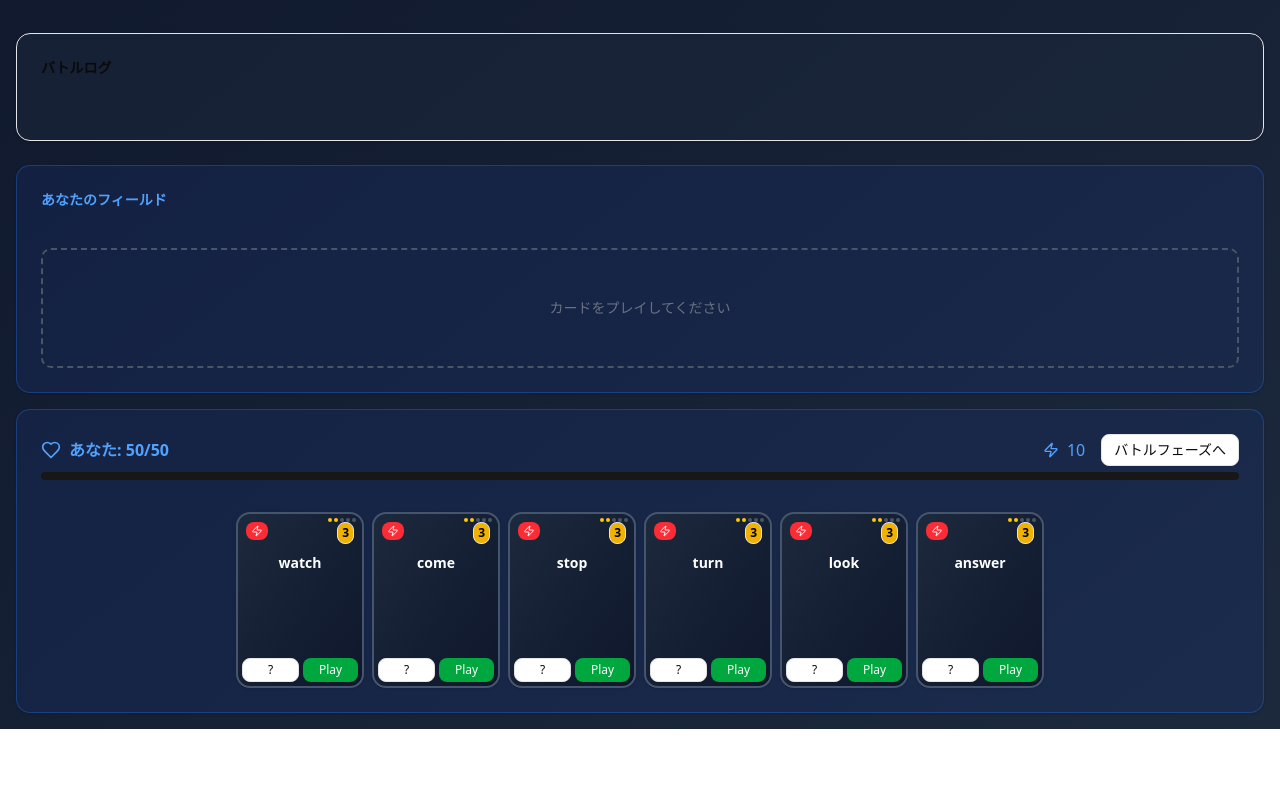
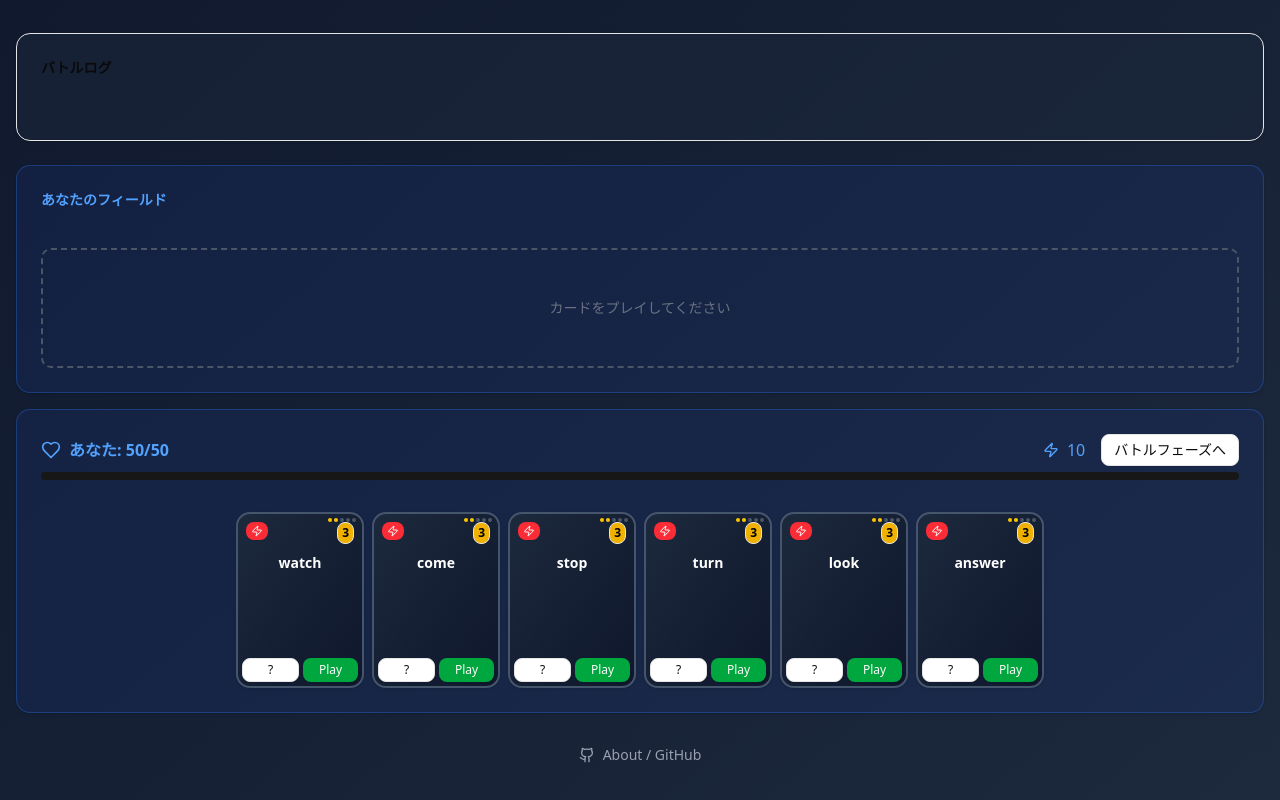
Before and after one commit to masakiishitani/eiken3-card-battle, a React (Vite) app: page / in a window 1280 px wide. Shown: the part 279-1079 px from the top of the page. Before the commit the page ends 1008 px from the top, so only its background shows below. Built offline with nearby package versions, Linux system fonts and the light colour scheme.

Commit message:
Add footer with GitHub link and About reference

```diff
--- a/src/components/GameBoard.jsx
+++ b/src/components/GameBoard.jsx
@@ -1,6 +1,6 @@
 import React, { useState, useEffect, useReducer } from 'react';
 import { motion, AnimatePresence } from 'framer-motion';
-import { Heart, Zap, Clock, Trophy, BookOpen, BarChart3, HelpCircle, Settings } from 'lucide-react';
+import { Heart, Zap, Clock, Trophy, BookOpen, BarChart3, HelpCircle, Settings, Github } from 'lucide-react';
 import { Button } from '@/components/ui/button';
 import { Card as UICard, CardContent, CardHeader, CardTitle } from '@/components/ui/card';
 import { Badge } from '@/components/ui/badge';
@@ -356,6 +356,19 @@ const GameBoard = () => {
         isOpen={showHowToPlay}
         onClose={() => setShowHowToPlay(false)}
       />
+
+      {/* フッター */}
+      <footer className="mt-8 pb-4 text-center text-sm text-gray-400">
+        <a
+          href="https://github.com/masakiishitani/eiken3-card-battle"
+          target="_blank"
+          rel="noopener noreferrer"
+          className="inline-flex items-center gap-2 hover:text-gray-300 transition-colors"
+        >
+          <Github className="w-4 h-4" />
+          About / GitHub
+        </a>
+      </footer>
     </div>
   );
 };
```
